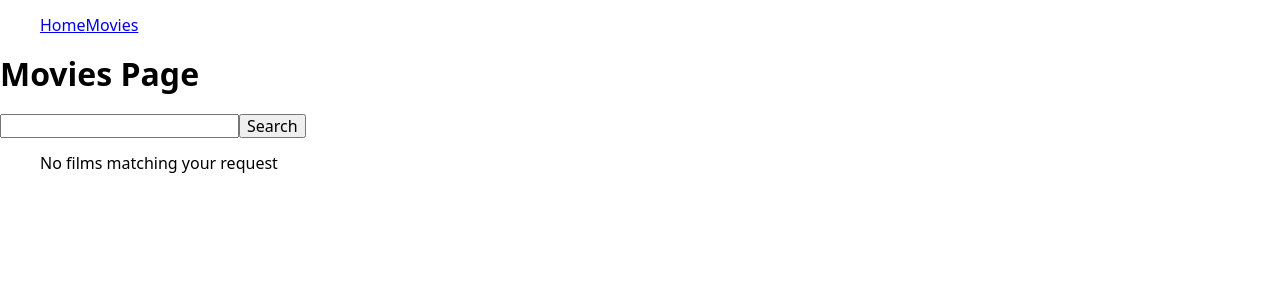
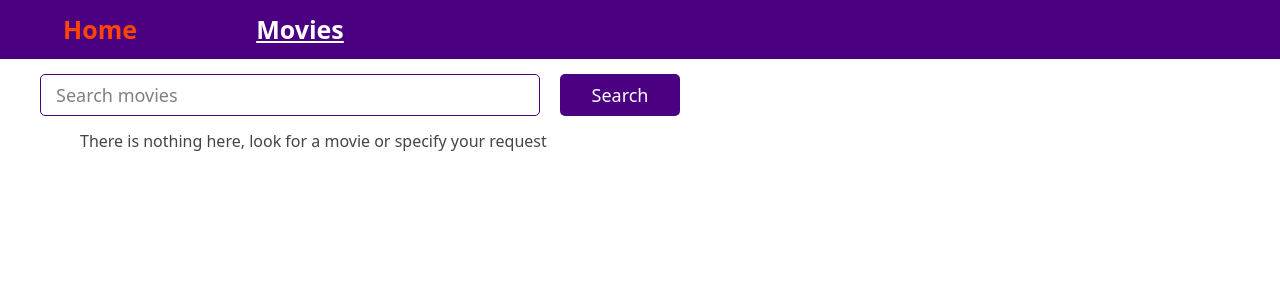
Before and after one commit to OlyaVerbetska/goit-react-hw-04-movies, a React (Create React App) app: page /movies in a window 1280 px wide. Shown: the top 300 px of the page. Built offline with nearby package versions, Linux system fonts and the light colour scheme; a web font is replaced by a local one.

Commit message:
add some styles

```diff
--- a/src/App.js
+++ b/src/App.js
@@ -20,6 +20,8 @@ const NotFoundPage = lazy(()=> import ('./views/NotFound' /* webpackChunkName: "
 const App = () => (
   <>
   <AppBar/>
+  <div className = 'container'>
+
   <Suspense fallback = {<h1>Loading...</h1>}>
   <Switch>
   <Route exact path = {routes.home} component = {HomeView}  />
@@ -29,6 +31,7 @@ const App = () => (
   <Route component = {NotFoundPage}/>
   </Switch>
  </Suspense>
+ </div>
  </>
 )
 
--- a/src/components/AppBar.js
+++ b/src/components/AppBar.js
@@ -1,9 +1,10 @@
 
 import Navigation from './Navigation';
+import '../styles.css'
 
 
 const AppBar = () => (
-    <header>
+    <header className = "AppBar">
    <Navigation/>
     </header>
 )
--- a/src/components/MovieList.js
+++ b/src/components/MovieList.js
@@ -1,12 +1,14 @@
 import { NavLink, withRouter } from 'react-router-dom';
-import routes from '../routes'
+import routes from '../routes';
+import '../styles.css'
 
 const MovieList = ({movies, location}) =>
-( <ul>
+( <ul className = "movieList">
     {movies.length > 0
   ? movies.map(({id, name, title}) => (
-      <li key={id}>
-        <NavLink to={{
+      <li key={id} className = "movieList__item ">
+        <NavLink  className="movieList__link"
+        to={{
           pathname:`${routes.movies}/${id}`,
           state:{
             from: location,
@@ -17,7 +19,7 @@ const MovieList = ({movies, location}) =>
         </NavLink>
       </li>
     ))
-  : 'No films matching your request'}
+  : 'There is nothing here, look for a movie or specify your request'}
 </ul>)
 
 export default withRouter(MovieList);
--- a/src/components/Navigation.js
+++ b/src/components/Navigation.js
@@ -1,11 +1,21 @@
 import routes from '../routes';
 import { NavLink } from 'react-router-dom';
-
+import '../styles.css';
 const Navigation = () => (
   <nav>
-    <ul>
-      <NavLink to={routes.home}>Home</NavLink>
-      <NavLink to={routes.movies}>Movies</NavLink>
+    <ul className="Navigation__list">
+      <li className="Navigation__list--item">
+        {' '}
+        <NavLink exact to={routes.home} className="Navigation__list--link" activeClassName="Navigation__list--active-link">
+          Home
+        </NavLink>
+      </li>
+      <li className="Navigation__list--item">
+        {' '}
+        <NavLink to={routes.movies} className="Navigation__list--link" activeClassName="Navigation__list--active-link">
+          Movies
+        </NavLink>
+      </li>
     </ul>
   </nav>
 );
--- a/src/components/SearchForm.js
+++ b/src/components/SearchForm.js
@@ -1,4 +1,5 @@
 import { Component } from 'react';
+import '../styles.css'
 
 class SearchForm extends Component {
   state = {
@@ -22,13 +23,14 @@ class SearchForm extends Component {
 
   render() {
     return (
-      <form>
-        <input
+      <form className = "searchForm">
+        <input className = "searchForm__input"
           type="text"
           onChange={this.changeInput}
           value={this.state.query}
+          placeholder="Search movies"
         ></input>
-        <button type="submit" onClick={this.formSubmit}>
+        <button className = "searchForm__button"type="submit" onClick={this.formSubmit}>
           Search
         </button>
       </form>
--- a/src/styles.css
+++ b/src/styles.css
@@ -1,17 +1,150 @@
+.body{
+  background-color:orange;
+}
 .container {
   margin: 0 auto;
   /* font-family: 'Truculenta', sans-serif; */
-  max-width: 600px;
+  /* max-width: 600px; */
+  padding: 0 40px;
+  color:#444444;
+
+
+
 }
 .title {
-  font-size: 40px;
-  font-weight: 900;
-  text-align: center;
+  font-size: 25px;
+  font-weight: 700;
+  /* text-align: center; */
   margin: 15px 0;
 }
 .subtitle {
-  font-size: 30px;
-  font-weight: 900;
-  text-align: center;
-  margin: 25px 0 15px 0;
+  font-size: 20px;
+  font-weight: 500;
+  /* text-align: center; */
+  /* margin: 25px 0 15px 0; */
+  color:black;
 }
+
+/* SearchForm */
+
+
+.searchForm {
+  outline:red;
+  margin-top: 15px;
+}
+
+.searchForm__input {
+  padding: 10px 15px;
+  width: 500px;
+  border-radius: 5px;
+  border: 1px solid indigo;
+  font-size: 18px;
+}
+.searchForm__input:focus,
+.searchForm__input:hover {
+  border: 2px solid indigo;
+  outline: transparent;
+}
+
+.searchForm__button {
+  display: inline-block;
+  margin-left: 20px;
+  width: 120px;
+  padding: 10px;
+  font-size: 18px;
+  font-weight: 400;
+  color: white;
+  cursor: pointer;
+  background-color: indigo;
+  border: 1px solid transparent;
+  border-radius: 5px;
+  outline: transparent;
+}
+.searchForm__input::placeholder {
+  font: inherit;
+  font-size: 18px;
+  color:grey;
+}
+
+/* MovieList */
+.movieList {
+  list-style: none;
+}
+
+.movieList__item  {
+ font-size: 20px;
+ padding: 5px 0;
+}
+.movieList__link{
+  cursor:pointer;
+  text-decoration:none;
+  color:black;
+}
+.movieList__link:hover, .movieList__link:focus {
+  text-decoration: underline;
+color:indigo;
+/* text-shadow: 1px 1px 1px black, 0 0 1em indigo; */
+/* text-shadow: 2px 2px 2px rgba(0,0,0,0.3); */
+font-weight: 500;
+}
+/* Navigation */
+.Navigation__list {
+display: flex;
+margin:0;
+list-style: none;
+padding:0;
+}
+.Navigation__list--item {
+  flex-basis: 200px;
+/* border:1px solid black; */
+padding: 15px 0;
+/* box-shadow: 0 0 1px 1px rgba(221, 221, 221, 1); */
+
+/* margin-right: 15px; */
+text-align: center;
+
+}
+.Navigation__list--link {
+  font-size: 25px;
+  font-weight: 600;
+  text-decoration: none;
+  color:orangered;
+
+}
+.Navigation__list--active-link {
+  color:white;
+  text-decoration: underline;
+}
+
+/* AppBar */
+.AppBar{
+background-color: Indigo}
+
+/* MovieDetails */
+.movieDetails__button {
+
+}
+
+.movieDetails {
+  padding: 15px 0;
+
+}
+.movieDetails__description {
+  border: 1px solid red;
+  display: flex;
+  width: 700px;
+}
+.movieDetails__description--img {
+  border: 1px solid blue;
+}
+.movieDetails__description--text {
+  border: 1px solid green;
+  padding:10px;
+  font-size: 16px;
+  line-height: 1.71;
+
+}
+.movieDetails__description--text-genres {
+display: inline-block;
+margin-right: 10px;
+}
--- a/src/views/Home.js
+++ b/src/views/Home.js
@@ -13,13 +13,14 @@ class Home extends Component {
         trending: [...results],
       }),
     );
+    localStorage.clear();
   }
 
   render() {
     const { trending } = this.state;
     return (
       <div>
-        <h1>Home Page</h1>
+        <h1 className = "title">Trending today</h1>
        <MovieList movies = {trending}/>
       </div>
     );
--- a/src/views/MovieDetails.js
+++ b/src/views/MovieDetails.js
@@ -71,21 +71,28 @@ class MovieDetails extends Component {
     const userScore = vote_average * 10;
     const releaseYear = release_date.slice(0, 4);
     return (
-      <div>
-        <button type ="button" onClick={this.handleGoBack}>Go Back</button>
-        <h1>
+      <div className = "movieDetails">
+        <button type ="button" onClick={this.handleGoBack} className = "movieDetails__button">Go Back</button>
+        <h1 className = "title">
           {title} {releaseYear && <span>({releaseYear})</span>}
         </h1>
-        {poster_path && <img src={`${imagesUrl}${poster_path}`} alt={title} height="100px" /> }
+        <div className = "movieDetails__description">
+        <div className = "movieDetails__description--img">
+        {poster_path && <img src={`${imagesUrl}${poster_path}`} alt={title} height="300px" /> }
+        </div>
+        <div className = "movieDetails__description--text">
         <p>User Score: {userScore}%</p>
-        <h2>Overview</h2>
+        <h2 className = "subtitle">Overview</h2>
         <p>{overview}</p>
-        <h2>Genres</h2>
+        <h2 className = "subtitle">Genres</h2>
         <p>
           {genres.map(genre => (
-            <span key={genre.name}>{genre.name}</span>
+            <span key={genre.name} className = "movieDetails__description--text-genres">{genre.name}</span>
           ))}
         </p>
+        </div>
+        </div>
+        <h2 className = "subtitle">Additional information</h2>
 
         <NavLink to={`${match.url}${routes.cast}`}> Cast</NavLink>
         <NavLink to={`${match.url}${routes.reviews}`}> Reviews </NavLink>
--- a/src/views/Movies.js
+++ b/src/views/Movies.js
@@ -48,7 +48,6 @@ class Movies extends Component {
     const { movies } = this.state;
     return (
       <div>
-        <h1>Movies Page</h1>
         <SearchForm onSubmit={this.handleFormSubmit} />
         <MovieList movies={movies} />
       </div>
```
